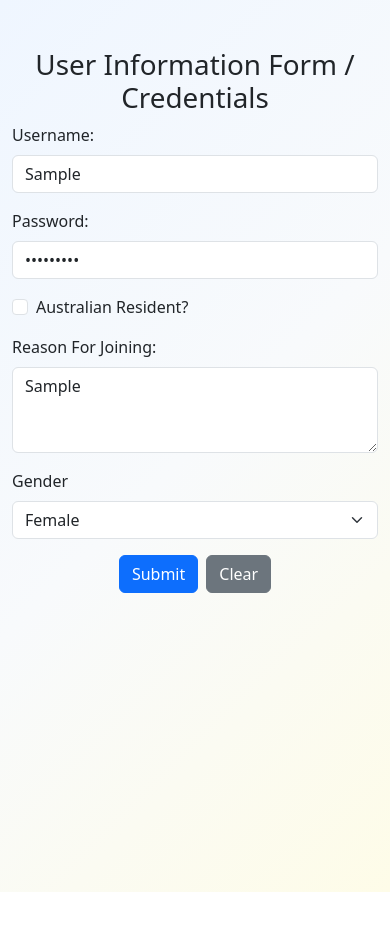
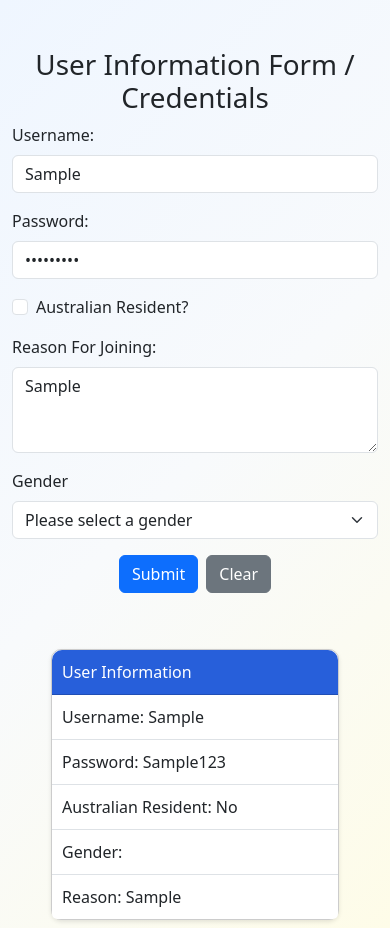
Before and after one commit to arohan-mishra/FIT5032-personal, a Vue app: page / in a window 390 px wide. Both pictures are taken after typing "Sample", "Sample123", "Sample" into the empty fields and a click on the button "Submit". Before the commit the page ends 892 px from the top, so only its background shows below. Built offline with nearby package versions, Linux system fonts and the light colour scheme.

Commit message:
add form submission and responsive layout

```diff
--- a/src/components/LibraryRegistrationForm.vue
+++ b/src/components/LibraryRegistrationForm.vue
@@ -1,23 +1,36 @@
 <template>
   <div class="container mt-5">
     <div class="row">
-      <div class="col-md-8 offset-md-2">
+      <div class="col-12 col-sm-10 col-md-8 col-lg-6 mx-auto">
         <h1 class="text-center">User Information Form / Credentials</h1>
 
-        <form @submit.prevent>
+        <form @submit.prevent="submitForm">
           <div class="mb-3">
             <label for="username" class="form-label">Username:</label>
-            <input id="username" class="form-control" name="username" type="text" />
+            <input
+              id="username"
+              v-model="formData.username"
+              class="form-control"
+              name="username"
+              type="text"
+            />
           </div>
 
           <div class="mb-3">
             <label for="password" class="form-label">Password:</label>
-            <input id="password" class="form-control" name="password" type="password" />
+            <input
+              id="password"
+              v-model="formData.password"
+              class="form-control"
+              name="password"
+              type="password"
+            />
           </div>
 
           <div class="mb-3 form-check">
             <input
               id="isAustralian"
+              v-model="formData.isAustralian"
               class="form-check-input"
               name="isAustralian"
               type="checkbox"
@@ -27,28 +40,97 @@
 
           <div class="mb-3">
             <label for="reason" class="form-label">Reason For Joining:</label>
-            <textarea id="reason" class="form-control" name="reason" rows="3"></textarea>
+            <textarea
+              id="reason"
+              v-model="formData.reason"
+              class="form-control"
+              name="reason"
+              rows="3"
+            ></textarea>
           </div>
 
           <div class="mb-3">
             <label for="gender" class="form-label">Gender</label>
-            <select id="gender" class="form-select" name="gender">
-              <option value="female">Female</option>
-              <option value="male">Male</option>
-              <option value="other">Other</option>
+            <select id="gender" v-model="formData.gender" class="form-select" name="gender">
+              <option disabled value="">Please select a gender</option>
+              <option value="Female">Female</option>
+              <option value="Male">Male</option>
+              <option value="Other">Other</option>
             </select>
           </div>
 
           <div class="text-center">
             <button type="submit" class="btn btn-primary me-2">Submit</button>
-            <button type="button" class="btn btn-secondary">Clear</button>
+            <button type="button" class="btn btn-secondary" @click="clearForm">Clear</button>
           </div>
         </form>
+      </div>
+    </div>
+
+    <div v-if="submittedCards.length" class="row mt-5">
+      <div class="d-flex flex-wrap justify-content-center">
+        <div
+          v-for="(card, index) in submittedCards"
+          :key="index"
+          class="card m-2"
+          style="width: 18rem"
+        >
+          <div class="card-header">User Information</div>
+          <ul class="list-group list-group-flush">
+            <li class="list-group-item">Username: {{ card.username }}</li>
+            <li class="list-group-item">Password: {{ card.password }}</li>
+            <li class="list-group-item">
+              Australian Resident: {{ card.isAustralian ? 'Yes' : 'No' }}
+            </li>
+            <li class="list-group-item">Gender: {{ card.gender }}</li>
+            <li class="list-group-item">Reason: {{ card.reason }}</li>
+          </ul>
+        </div>
       </div>
     </div>
   </div>
 </template>
 
 <script setup>
+import { ref } from 'vue'
+
 defineOptions({ name: 'LibraryRegistrationForm' })
+
+const emptyForm = () => ({
+  username: '',
+  password: '',
+  isAustralian: false,
+  reason: '',
+  gender: '',
+})
+
+const formData = ref(emptyForm())
+const submittedCards = ref([])
+
+const submitForm = () => {
+  submittedCards.value.push({ ...formData.value })
+}
+
+const clearForm = () => {
+  formData.value = emptyForm()
+}
 </script>
+
+<style scoped>
+.card {
+  border: 1px solid #ccc;
+  border-radius: 10px;
+  box-shadow: 0 2px 4px rgba(0, 0, 0, 0.1);
+}
+
+.card-header {
+  padding: 10px;
+  border-radius: 10px 10px 0 0;
+  background-color: #275fda;
+  color: white;
+}
+
+.list-group-item {
+  padding: 10px;
+}
+</style>
```
